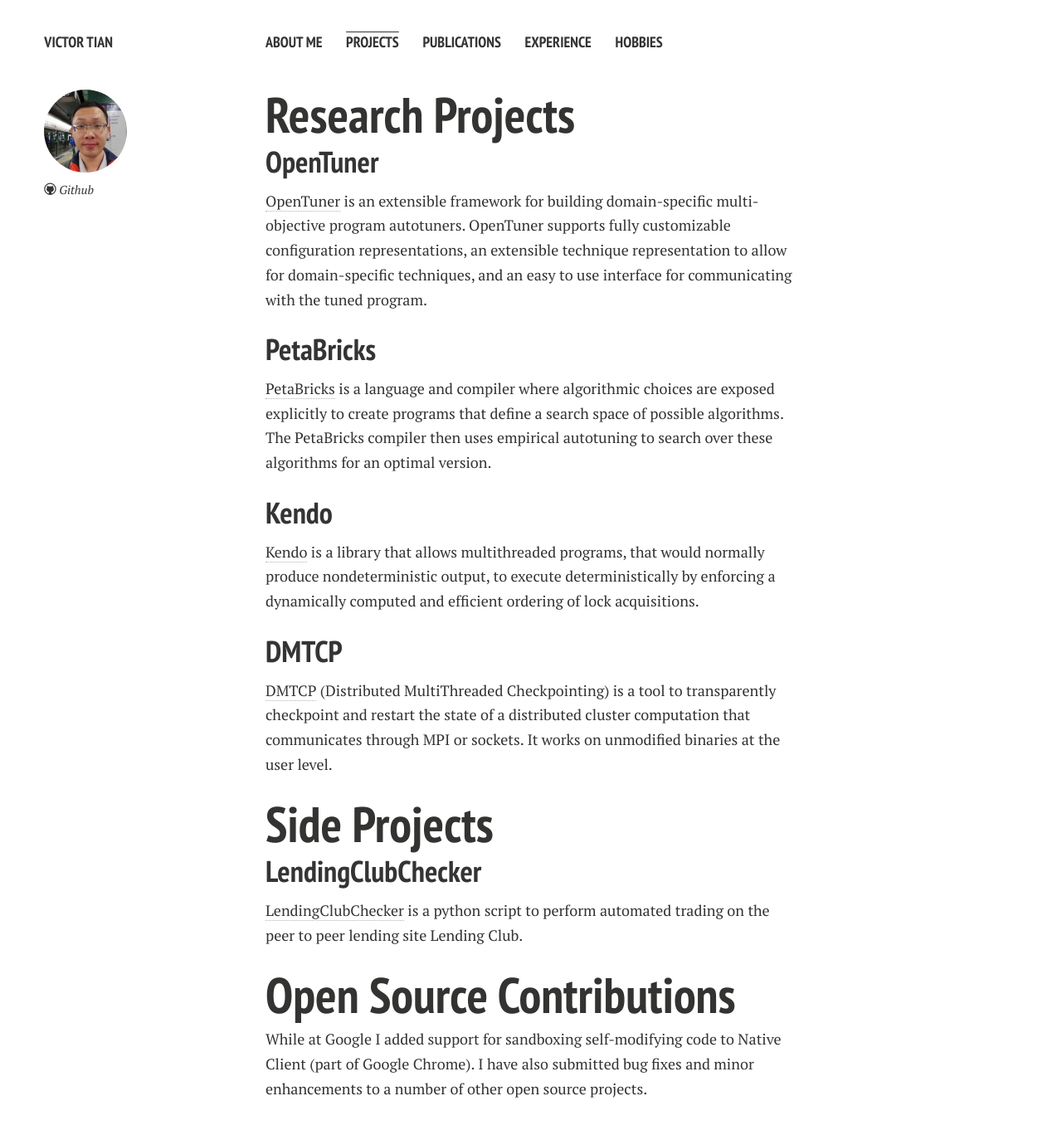
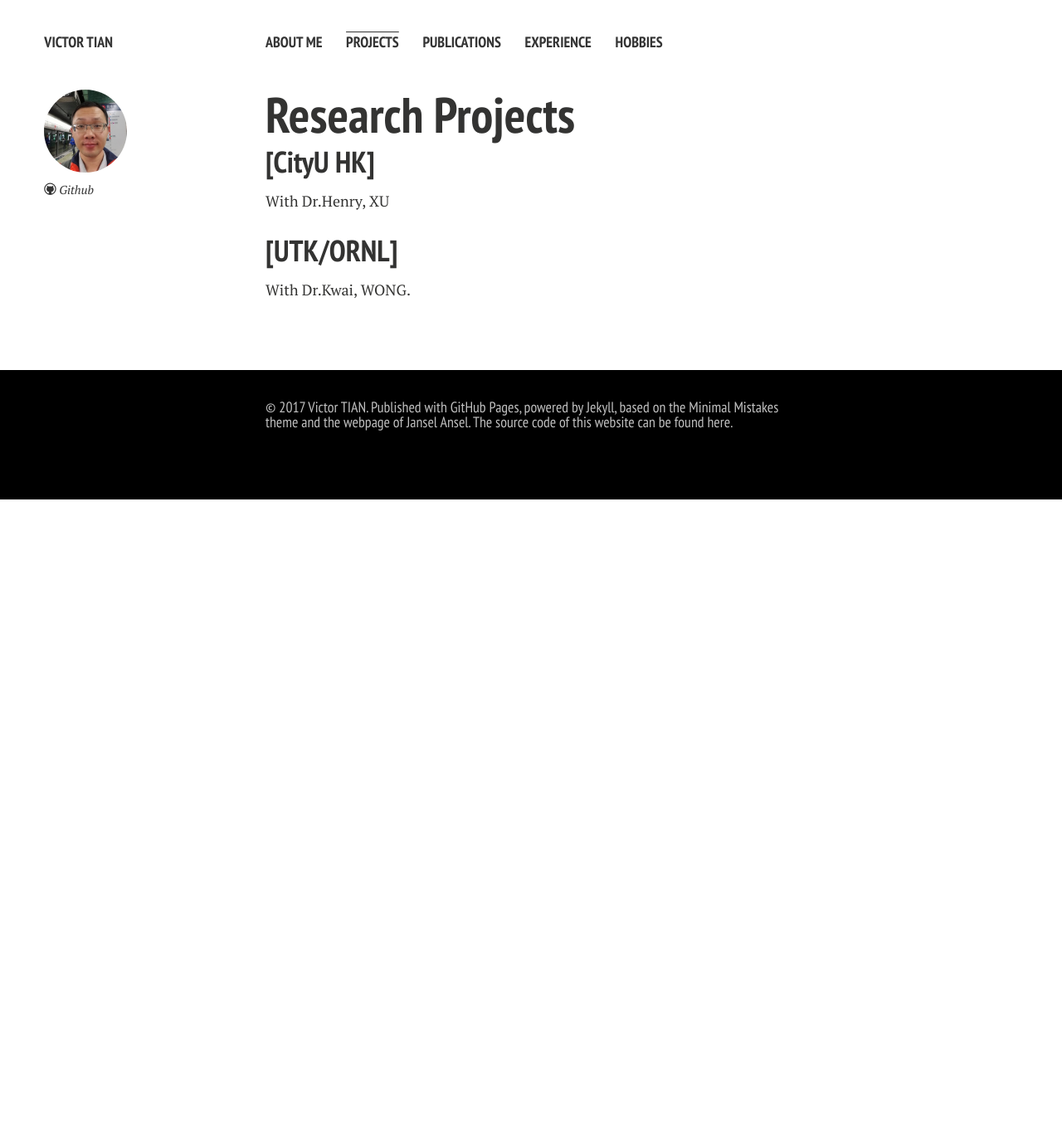
Before and after one commit to t94126/t94126.github.io, a Jekyll site: the page built from projects.md, in a window 1280 px wide and 1400 px high. Shown: the top 1362 px of the window at 83% size. Built offline with Jekyll 4.4.1, drawn with Linux system fonts in a browser that asks for light colours; nearby versions of some CDN libraries.

Commit message:
3rd update

```diff
--- a/projects.md
+++ b/projects.md
@@ -6,59 +6,9 @@ title: Projects
 
 # Research Projects
 
-## [OpenTuner]
-[OpenTuner] is an extensible framework for building domain-specific
-multi-objective program autotuners. OpenTuner supports fully customizable
-configuration representations, an extensible technique representation to
-allow for domain-specific techniques, and an easy to use interface for
-communicating with the tuned program.
+## [CityU HK]
+With Dr.Henry, XU
 
 
-## [PetaBricks]
-[PetaBricks] is a language and compiler where algorithmic choices are
-exposed explicitly to create programs that define a search space of possible
-algorithms.  The PetaBricks compiler then uses empirical autotuning to search
-over these algorithms for an optimal version.
-
-
-## [Kendo]
-[Kendo] is a library that allows multithreaded programs, that would
-normally produce nondeterministic output, to execute deterministically by
-enforcing a dynamically computed and efficient ordering of lock acquisitions.
-
-
-## [DMTCP]
-
-[DMTCP][DMTCP] (Distributed MultiThreaded Checkpointing) is a tool to transparently
-checkpoint and restart the state of a distributed cluster computation that
-communicates through MPI or sockets.  It works on unmodified binaries at
-the user level.
-
-
-# Side Projects
-
-## [LendingClubChecker]
-
-[LendingClubChecker] is a python script to perform automated trading on the
-peer to peer lending site Lending Club.
-
-{% comment %}
-## [ShowDB]
-
-[ShowDB] is a script to index and automatically download TV shows with
-Bit Torrent.
-{% endcomment %}
-
-# Open Source Contributions
-
-While at Google I added support for sandboxing self-modifying code to Native
-Client (part of Google Chrome).  I have also submitted bug fixes and minor
-enhancements to a number of other open source projects.
-
-
-[ShowDB]: https://github.com/jansel/showdb
-[LendingClubChecker]: https://github.com/jansel/lendingclubchecker
-[OpenTuner]: http://opentuner.org/
-[PetaBricks]: http://projects.csail.mit.edu/petabricks/
-[Kendo]: http://projects.csail.mit.edu/kendo/
-[DMTCP]: http://dmtcp.sourceforge.net/
+## [UTK/ORNL]
+With Dr.Kwai, WONG.
```
Also changed, not shown: hobbies.md (+4 -38 lines), favicon.ico, favicon.png.
